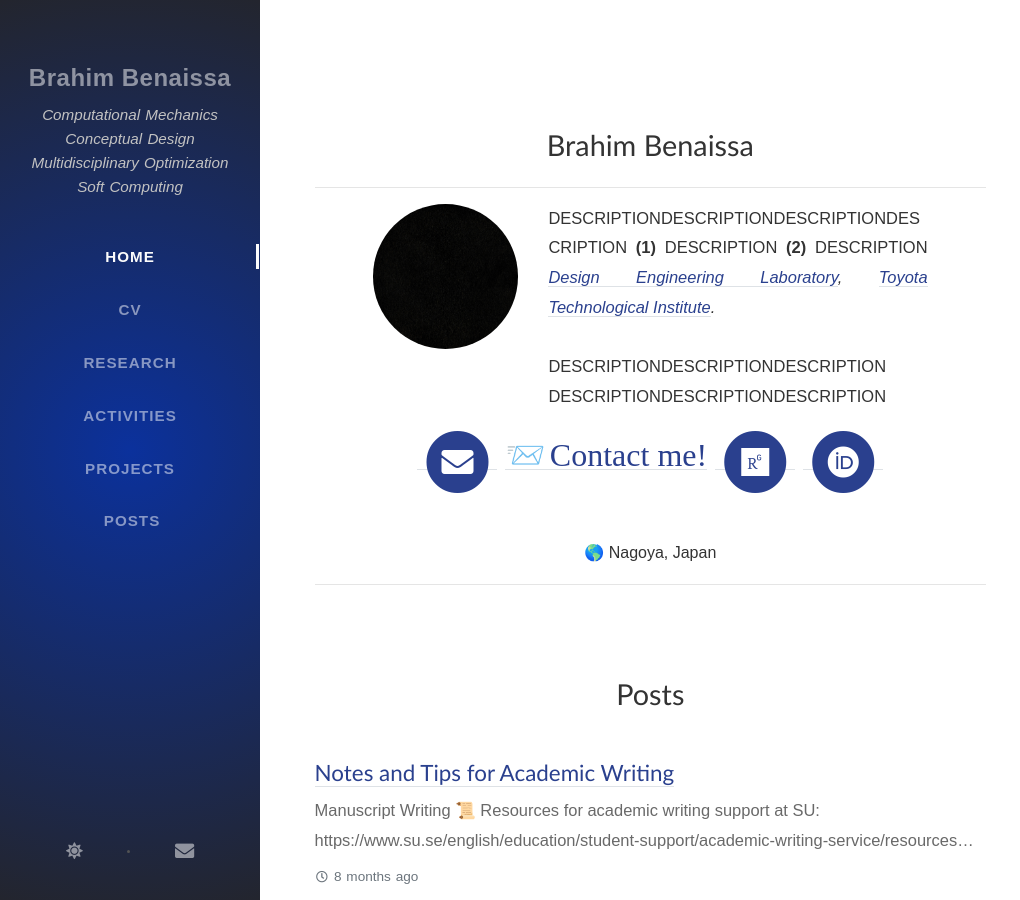
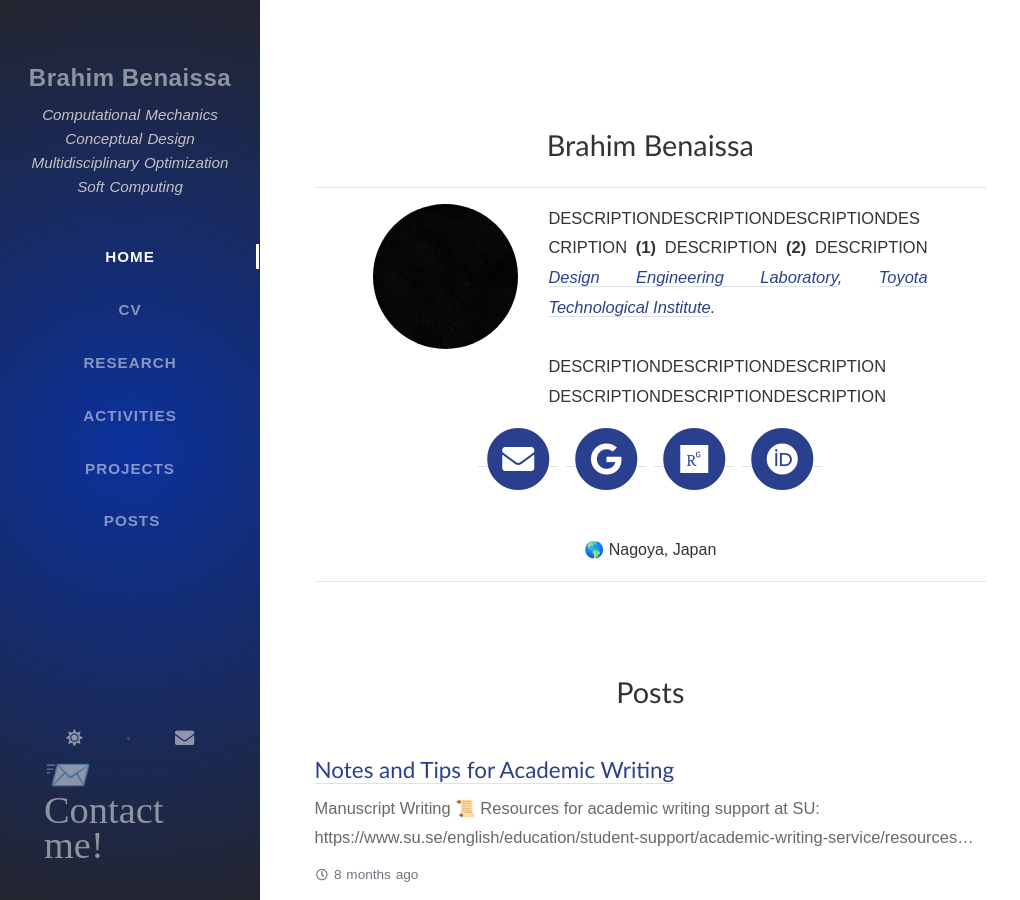
Before and after one commit to Brahim-Benaissa/Brahim-Benaissa.github.io, a Jekyll site: the page built from index.html, in a window 1280 px wide and 900 px high. Shown: the whole window, without its empty margins (0-1020 px from the left). Built offline with Jekyll 4.4.1, drawn with Linux system fonts in a browser that asks for light colours; nearby versions of some CDN libraries; some web fonts are replaced; the list of posts is cut into pages by our own code; comment, search, counter and statistics services are not loaded.

Commit message:
sidebar email

```diff
--- a/_includes/sidebar.html
+++ b/_includes/sidebar.html
@@ -70,4 +70,10 @@
   <a target="_blank" rel="noopener noreferrer" href="mailto:benaissa@toyota-ti.ac.jp?subject=Hi">
     <i class="fas fa-envelope"></i>
   </a>
+
+    <a target="_blank" rel="noopener noreferrer" href="mailto:benaissa@toyota-ti.ac.jp?subject=Hi">
+      <span style="font-size:2em;">📨</span>
+      <span style="font-family:Papyrus; font-size:2em;">Contact me!</span>
+    </a>
+
 </div>
--- a/_layouts/home.html
+++ b/_layouts/home.html
@@ -39,15 +39,6 @@ layout: page
         </span>
       </a>
     </li>
-
-    <li class="list-inline-item">
-      <a target="_blank" rel="noopener noreferrer" href="mailto:benaissa@toyota-ti.ac.jp?subject=Hi">
-        <span style="font-size:2em;">📨</span>
-        <span style="font-family:Papyrus; font-size:2em;">Contact me!</span>
-      </a>
-    </li>
-
-<!--
     <li class="list-inline-item">
       <a target="_blank" rel="noopener noreferrer" href="https://scholar.google.com/citations?user=QA9Pf4gAAAAJ&hl=en">
         <span class="fa-stack fa-2x">
@@ -56,8 +47,6 @@ layout: page
         </span>
       </a>
     </li>
- -->
-
     <li class="list-inline-item">
       <a target="_blank" rel="noopener noreferrer" href="https://www.researchgate.net/profile/Brahim-Benaissa">
         <span class="fa-stack fa-2x">
```
